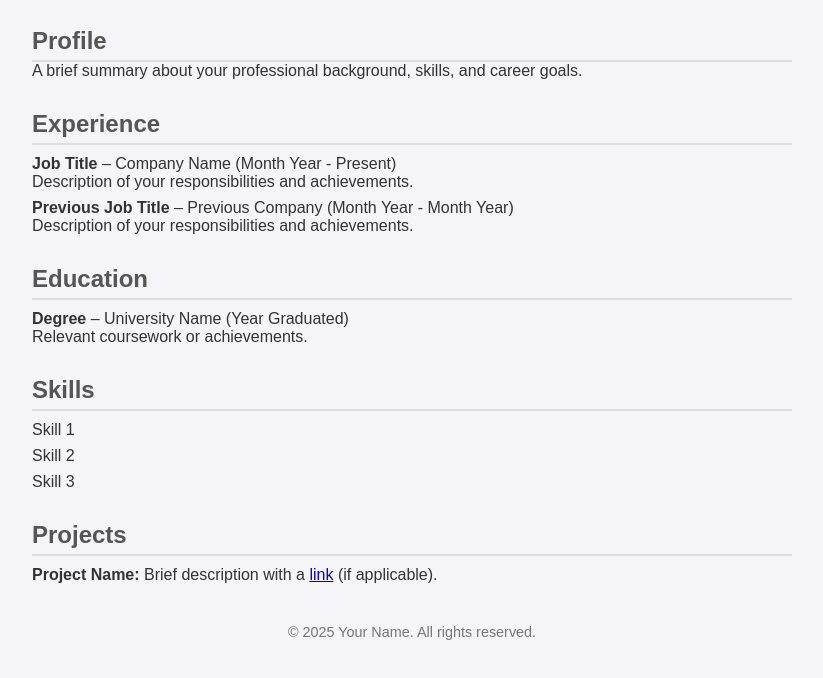
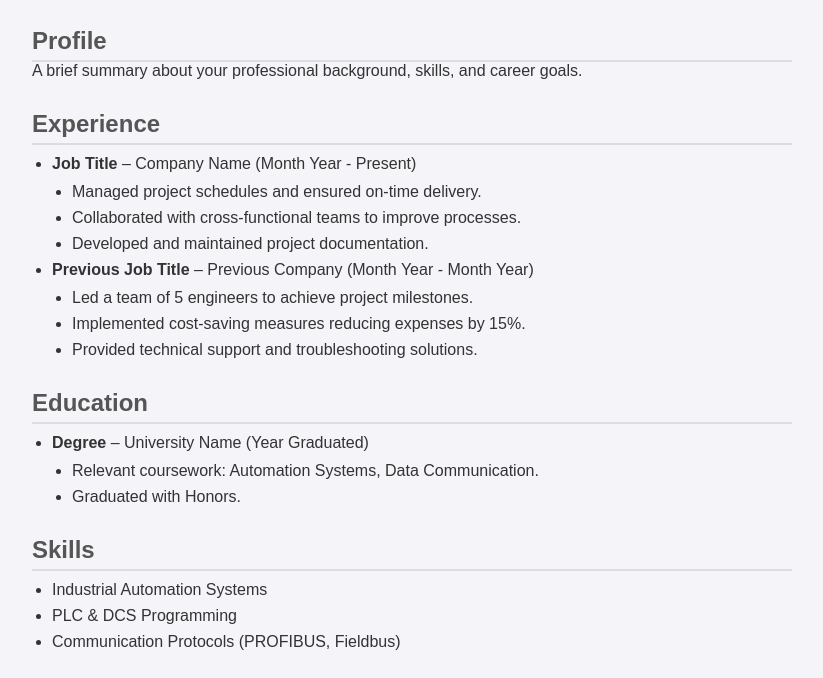
Before and after one commit to lekh-chhetri/cv-lekh, a plain HTML site: page index.html in a window 1280 px wide. Shown: the part 97-775 px from the top of the page, without its empty margins (228-1051 px from the left). Drawn offline with Linux system fonts and the light colour scheme.

Commit message:
Update index.html

```diff
--- a/index.html
+++ b/index.html
@@ -37,7 +37,8 @@
       margin-bottom: 20px;
     }
     ul {
-      list-style: none;
+      list-style-type: disc;
+      margin-left: 20px;
       margin-top: 10px;
     }
     li {
@@ -72,12 +73,20 @@
     <h2>Experience</h2>
     <ul>
       <li>
-        <strong>Job Title</strong> – Company Name (Month Year - Present)<br />
-        Description of your responsibilities and achievements.
+        <strong>Job Title</strong> – Company Name (Month Year - Present)
+        <ul>
+          <li>Managed project schedules and ensured on-time delivery.</li>
+          <li>Collaborated with cross-functional teams to improve processes.</li>
+          <li>Developed and maintained project documentation.</li>
+        </ul>
       </li>
       <li>
-        <strong>Previous Job Title</strong> – Previous Company (Month Year - Month Year)<br />
-        Description of your responsibilities and achievements.
+        <strong>Previous Job Title</strong> – Previous Company (Month Year - Month Year)
+        <ul>
+          <li>Led a team of 5 engineers to achieve project milestones.</li>
+          <li>Implemented cost-saving measures reducing expenses by 15%.</li>
+          <li>Provided technical support and troubleshooting solutions.</li>
+        </ul>
       </li>
     </ul>
   </section>
@@ -86,8 +95,11 @@
     <h2>Education</h2>
     <ul>
       <li>
-        <strong>Degree</strong> – University Name (Year Graduated)<br />
-        Relevant coursework or achievements.
+        <strong>Degree</strong> – University Name (Year Graduated)
+        <ul>
+          <li>Relevant coursework: Automation Systems, Data Communication.</li>
+          <li>Graduated with Honors.</li>
+        </ul>
       </li>
     </ul>
   </section>
@@ -95,9 +107,9 @@
   <section>
     <h2>Skills</h2>
     <ul>
-      <li>Skill 1</li>
-      <li>Skill 2</li>
-      <li>Skill 3</li>
+      <li>Industrial Automation Systems</li>
+      <li>PLC & DCS Programming</li>
+      <li>Communication Protocols (PROFIBUS, Fieldbus)</li>
     </ul>
   </section>
 
@@ -105,7 +117,10 @@
     <h2>Projects</h2>
     <ul>
       <li>
-        <strong>Project Name:</strong> Brief description with a <a href="#">link</a> (if applicable).
+        <strong>Automation Project:</strong> Developed a PLC-based control system that improved production efficiency by 20%. <a href="#">View Project</a>
+      </li>
+      <li>
+        <strong>Communication Upgrade:</strong> Upgraded communication protocols to enhance system reliability.
       </li>
     </ul>
   </section>
```
